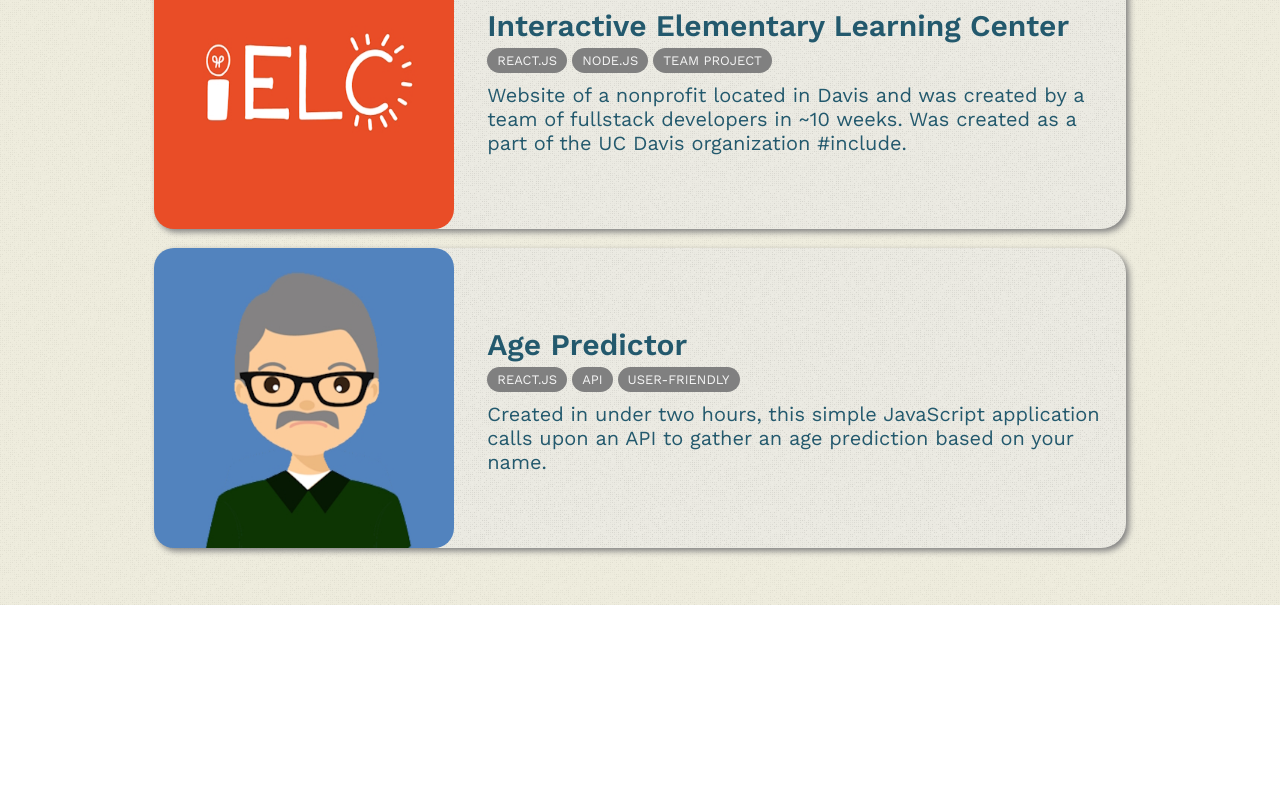
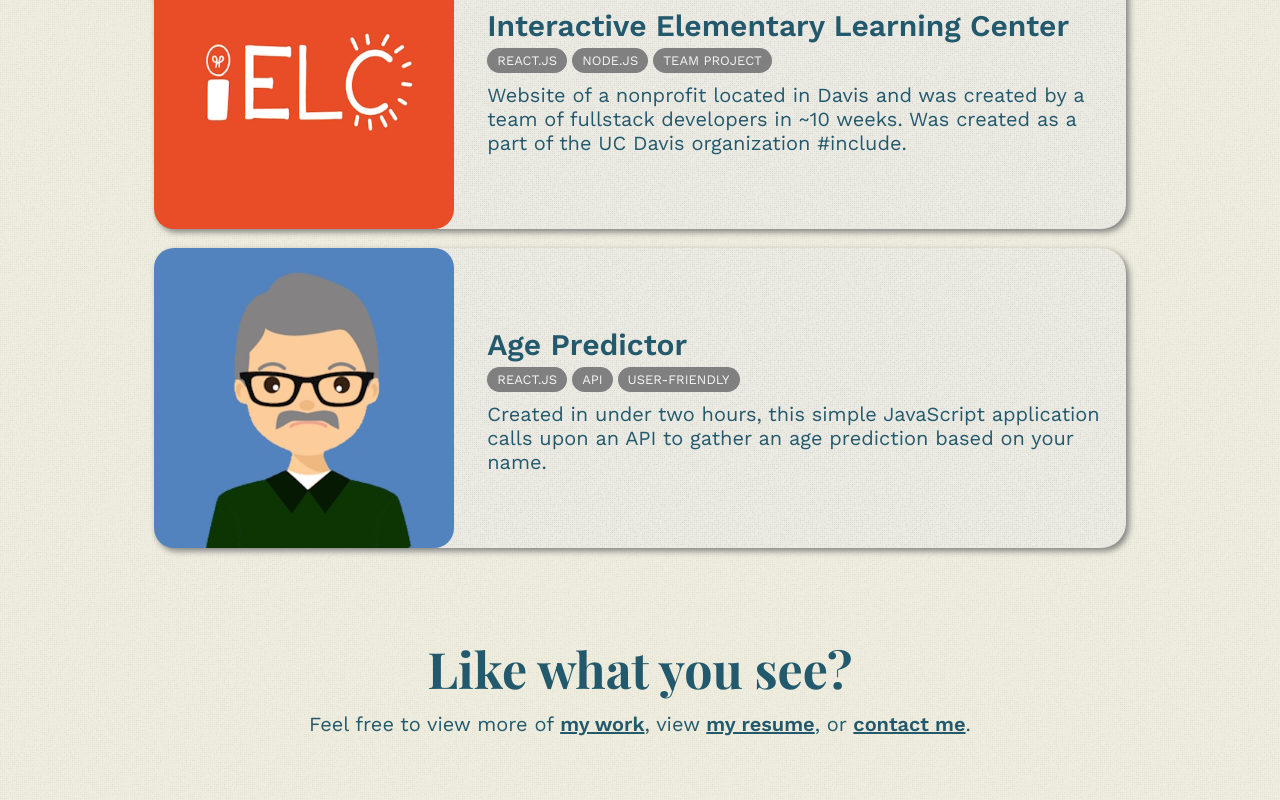
Before and after one commit to brenleung/updated-portfolio, a React (Create React App) app: page / in a window 1280 px wide. Shown: the part 1590-2390 px from the top of the page. Before the commit the page ends 2195 px from the top, so only its background shows below. Built offline with nearby package versions, Linux system fonts and the light colour scheme.

Commit message:
added links section, about-me

```diff
--- /dev/null
+++ b/src/AboutMe.js
@@ -0,0 +1,12 @@
+import React from 'react';
+import './AboutMe.css';
+
+import { Link } from 'react-router-dom';
+
+function AboutMe() {
+    return (
+        <div>Test!</div>
+    );
+}
+
+export default AboutMe;
--- a/src/App.js
+++ b/src/App.js
@@ -1,5 +1,6 @@
 import './App.css';
 import Home from './Home.js';
+import AboutMe from './AboutMe.js';
 import Navbar from './components/navbar.js';
 import { BrowserRouter as Router, Route, Routes } from 'react-router-dom'
 
@@ -10,7 +11,7 @@ function App() {
         <Routes>
             <Route exact path="/" element={<Home/>}/>
             <Route path="/projects" element={<Home/>}/>
-            <Route path="/about-me" element={<Home/>}/>
+            <Route path="/about-me" element={<AboutMe/>}/>
             <Route path="/resume" element={<Home/>}/>
             <Route path="/contact" element={<Home/>}/>
         </Routes>
--- a/src/Home.css
+++ b/src/Home.css
@@ -51,18 +51,14 @@ p {
     font-weight: bolder;
 }
 
-.hover:hover {
+/* .hover:hover {
     text-decoration: underline;
     color: #3684a0;
-}
+} */
 
 .text h2 {
     font-size: 20px;
     text-decoration: underline;
-}
-
-.text-2 a {
-    color: black;
 }
 
 .projects h3 {
@@ -119,6 +115,27 @@ a {
     text-decoration: none;
 }
 
+.contact-link {
+    flex-direction: column;
+    color: #23596d;
+    text-align: center;
+}
+
+.contact-link h3 {
+    margin-bottom: 0;
+}
+
+.contact-link p {
+    margin-top: 10px;
+    padding-bottom: 5%;
+}
+
+.contact-link a {
+    color: #23596d;
+    font-weight: bold;
+    text-decoration: underline;
+}
+
 @keyframes drop-in {
     from {
         opacity: 0;
@@ -142,7 +159,7 @@ a {
         width: 80%;
     }
 
-    .text h3 {
+    h3 {
         font-size: 40px;
     }
 
@@ -158,8 +175,8 @@ a {
         width: 80%;
     }
 
-    .projects h3 {
-        font-size: 40px;
+    .contact-link {
+        padding: 5%;
     }
 
     .projects h2, .projects p {
--- a/src/Home.js
+++ b/src/Home.js
@@ -47,6 +47,11 @@ function Home() {
                 <Link to="/"><ProjectBox image={age_predictor} title={"Age Predictor"} tag1={"REACT.JS"} tag2={"API"} tag3={"USER-FRIENDLY"} description={"Created in under two hours, this simple JavaScript application calls upon an API to gather an age prediction based on your name."}/></Link>
             </div>
         </div>
+
+        <div className="contact-link">
+            <h3>Like what you see?</h3>
+            <p>Feel free to view more of <Link to="/projects">my work</Link>, view <Link to="/resume">my resume</Link>, or <Link to="/contact">contact me</Link>.</p>
+        </div>
       </div>
     );
   }
```
Also changed, not shown: src/AboutMe.css (added).
